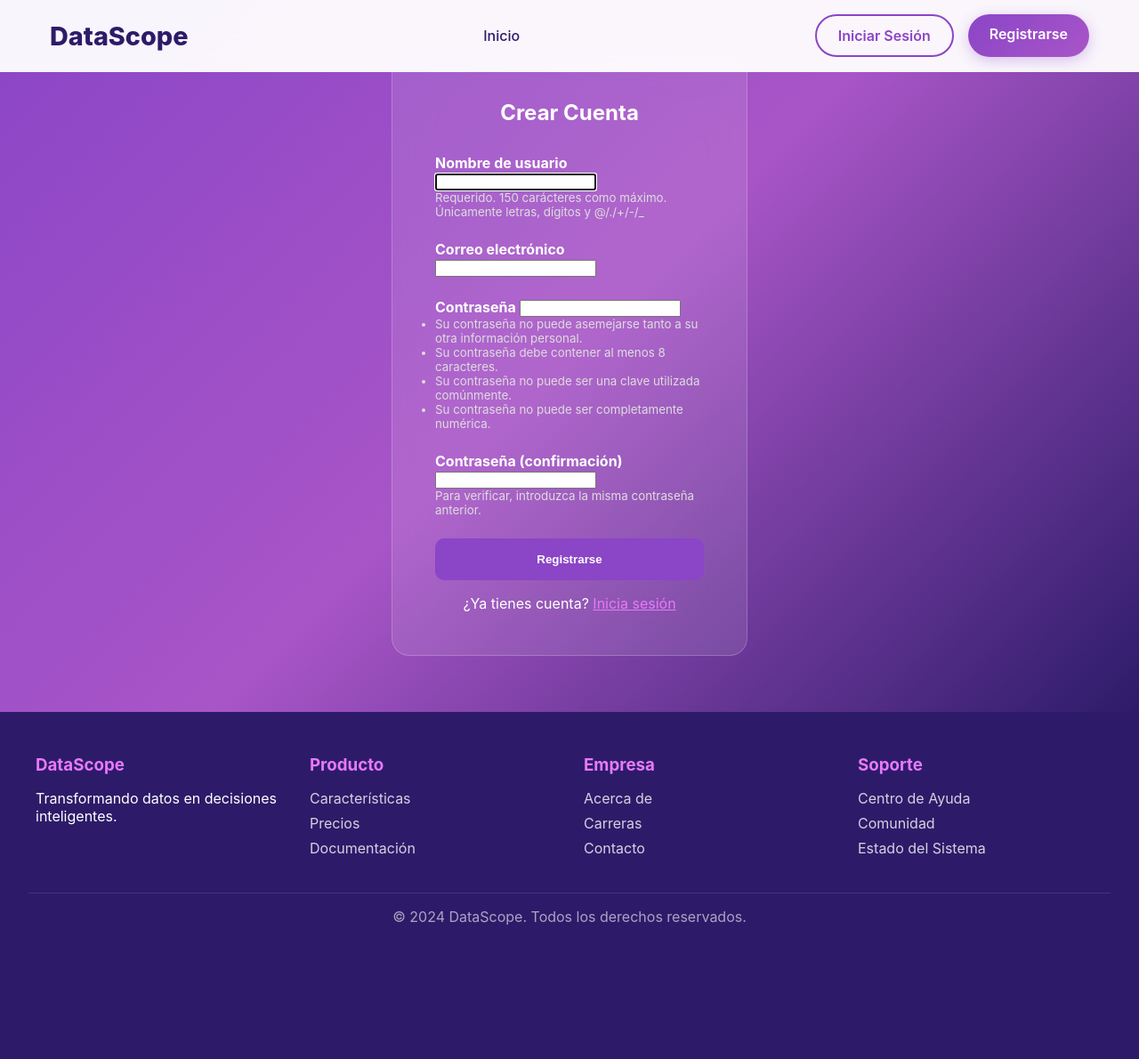
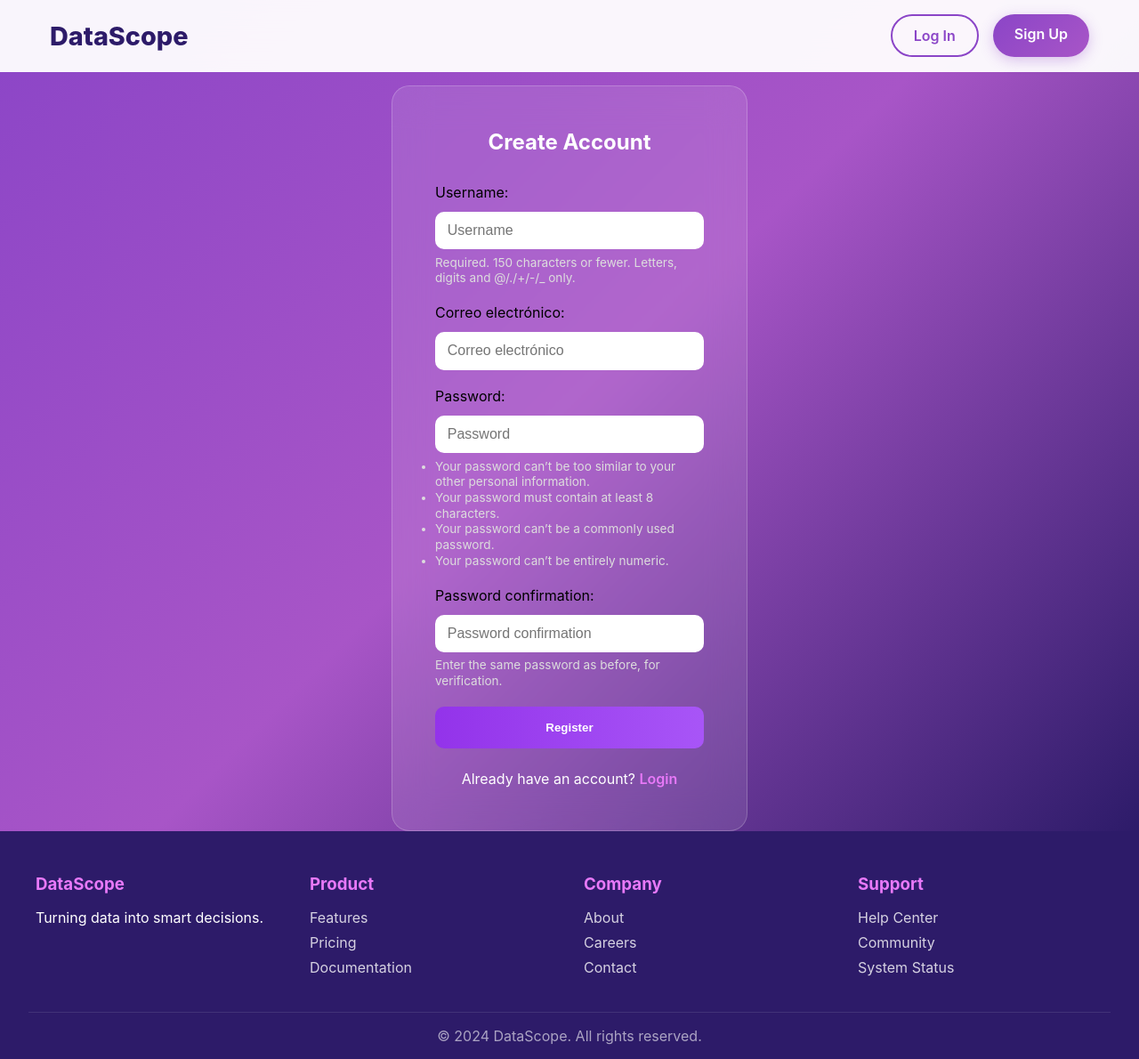
Before and after one commit to mariafer26/DataScope, a Django app: page /register/ in a window 1280 px wide. Shown: the whole page at 89% size. Before the commit the page ends 1039 px from the top, so only its background shows below. Run offline with Django 4.2, Linux system fonts and the light colour scheme.

Commit message:
Improved front and flow

```diff
--- a/Data/templates/base.html
+++ b/Data/templates/base.html
@@ -440,17 +440,17 @@
             <a href="{% url 'home' %}" class="logo">DataScope</a>
             <nav>
                 <ul class="nav-links">
-                    <li><a href="{% url 'home' %}">Inicio</a></li>
+                    {% if request.resolver_match.url_name != 'login' and request.resolver_match.url_name != 'register' %}
+                    <li><a href="{% url 'home' %}">Home</a></li>
                     {% if request.resolver_match.url_name == 'home' %}
-                    <li><a href="#features">Características</a></li>
-                    {% if user.is_authenticated %}
-                    <li><a href="#funcionalities">Funcionalidades</a></li>
-                    {% endif %}
+                    <li><a href="#features">Features</a></li>
+                    <li><a href="#funcionalities">Functionalities</a></li>
                     {% else %}
                     {% if user.is_authenticated %}
-                    <li><a href="{% url 'upload_file' %}">Subir archivo</a></li>
-                    <li><a href="#">Analisis inteligente</a></li>
+                    <li><a href="{% url 'upload_file' %}">Upload file</a></li>
+                    <li><a href="#">Smart Analysis</a></li>
                     {% else %}
+                    {% endif %}
                     {% endif %}
                     {% endif %}
                 </ul>
@@ -458,13 +458,13 @@
             <div class="auth-buttons">
             {% if user.is_authenticated %}
                 <div class="user-info">
-                    <span class="nav-text">Bienvenido, {{ user.username }}</span>
+                    <span class="nav-text">Welcome, {{ user.username }}</span>
                     <a href="#" class="btn-login">Dashboard</a>
-                    <a href="{% url 'logout' %}" class="btn-register">Cerrar sesión</a>
+                    <a href="{% url 'logout' %}" class="btn-register">Logout</a>
                 </div>
             {% else %}
-                <a href="{% url 'login' %}" class="btn-login">Iniciar Sesión</a>
-                <a href="{% url 'register' %}" class="btn-register">Registrarse</a>
+                <a href="{% url 'login' %}" class="btn-login">Log In</a>
+                <a href="{% url 'register' %}" class="btn-register">Sign Up</a>
             {% endif %}
             </div>
         </div>
@@ -479,9 +479,7 @@
                 <div class="hero-text">
                     <h1 class="hero-title">Data<br>Scope</h1>
                     <p class="hero-subtitle">Your data, smarter</p>
-                    <p style="opacity: 0.8; margin-bottom: 2rem;">Transforma tus datos en insights poderosos con nuestra plataforma de análisis inteligente.</p>
-
-
+                    <p style="opacity: 0.8; margin-bottom: 2rem;">Transform your data into powerful insights with our intelligent analysis platform.</p>
                 </div>
 
                 <div class="hero-visual">
@@ -490,21 +488,21 @@
                             <div class="card-icon">📊</div>
                             <div class="card-content">
                                 <h3 class="card-title">Analytics</h3>
-                                <p class="card-description">Visualiza tus datos con gráficos interactivos y dashboards personalizables</p>
+                                <p class="card-description">Visualize your data with interactive charts and customizable dashboards</p>
                             </div>
                         </div>
                         <div class="floating-card">
                             <div class="card-icon">🤖</div>
                             <div class="card-content">
                                 <h3 class="card-title">AI Insights</h3>
-                                <p class="card-description">Descubre patrones ocultos con inteligencia artificial</p>
+                                <p class="card-description">Discover hidden patterns with artificial intelligence</p>
                             </div>
                         </div>
                         <div class="floating-card">
                             <div class="card-icon">⚡</div>
                             <div class="card-content">
                                 <h3 class="card-title">Real-time</h3>
-                                <p class="card-description">Datos actualizados en tiempo real</p>
+                                <p class="card-description">Data updated in real time</p>
                             </div>
                         </div>
                     </div>
@@ -514,38 +512,58 @@
 
         <!-- Features Section -->
         <section id="features" class="features">
-            <h2 class="section-title">Características Principales</h2>
+            <h2 class="section-title">Main Features</h2>
             <div class="features-grid">
                 <div class="feature-card">
                     <div class="feature-icon">📈</div>
-                    <h3 class="feature-title">Análisis Avanzado</h3>
-                    <p class="feature-description">Herramientas de análisis potentes para extraer insights valiosos de tus datos.</p>
+                    <h3 class="feature-title">Advanced Analysis</h3>
+                    <p class="feature-description">Powerful analysis tools to extract valuable insights from your data.</p>
                 </div>
                 <div class="feature-card">
                     <div class="feature-icon">🔄</div>
-                    <h3 class="feature-title">Integración Fácil</h3>
-                    <p class="feature-description">Conecta todas tus fuentes de datos en una sola plataforma unificada.</p>
+                    <h3 class="feature-title">Easy Integration</h3>
+                    <p class="feature-description">Connect all your data sources into one unified platform.</p>
                 </div>
                 <div class="feature-card">
                     <div class="feature-icon">🛡️</div>
-                    <h3 class="feature-title">Seguridad Total</h3>
-                    <p class="feature-description">Protección de nivel empresarial para mantener tus datos seguros.</p>
+                    <h3 class="feature-title">Total Security</h3>
+                    <p class="feature-description">Enterprise-level protection to keep your data safe.</p>
                 </div>
             </div>
         </section>
+
+
         {% if user.is_authenticated %}
         <section id="funcionalities" class="features">
-            <h2 class="section-title">Funcionalidades Principales</h2>
+            <h2 class="section-title">Main Functionalities</h2>
             <div class="features-grid">
                 <a href="{% url 'upload_file' %}">
                 <div class="feature-card">
                     <div class="feature-icon">🔄</div>
-                    <h3 class="feature-title">Sube tus archivos</h3>
+                    <h3 class="feature-title">Upload your files</h3>
                 </div>
                 </a>
                 <div class="feature-card">
                     <div class="feature-icon">📈</div>
-                    <h3 class="feature-title">Análisis inteligentes</h3>
+                    <h3 class="feature-title">Smart analysis</h3>
+                </div>
+                </a>
+            </div>
+        </section>
+        {% else %}
+        <section id="funcionalities" class="features">
+            <h2 class="section-title">Main Functionalities</h2>
+            <div class="features-grid">
+                <a href="{% url 'login' %}">
+                <div class="feature-card">
+                    <div class="feature-icon">🔄</div>
+                    <h3 class="feature-title">Upload your files</h3>
+                </div>
+                </a>
+                <a href="{% url 'login' %}">
+                <div class="feature-card">
+                    <div class="feature-icon">📈</div>
+                    <h3 class="feature-title">Smart analysis</h3>
                 </div>
                 </a>
             </div>
@@ -559,32 +577,31 @@
         <div class="footer-content">
             <div class="footer-section">
                 <h3>DataScope</h3>
-                <p>Transformando datos en decisiones inteligentes.</p>
+                <p>Turning data into smart decisions.</p>
             </div>
             <div class="footer-section">
-                <h3>Producto</h3>
-                <a href="#features">Características</a>
-                <a href="#pricing">Precios</a>
-                <a href="#docs">Documentación</a>
+                <h3>Product</h3>
+                <a href="#features">Features</a>
+                <a href="#pricing">Pricing</a>
+                <a href="#docs">Documentation</a>
             </div>
             <div class="footer-section">
-                <h3>Empresa</h3>
-                <a href="#about">Acerca de</a>
-                <a href="#careers">Carreras</a>
-                <a href="#contact">Contacto</a>
+                <h3>Company</h3>
+                <a href="#about">About</a>
+                <a href="#careers">Careers</a>
+                <a href="#contact">Contact</a>
             </div>
             <div class="footer-section">
-                <h3>Soporte</h3>
-                <a href="#help">Centro de Ayuda</a>
-                <a href="#community">Comunidad</a>
-                <a href="#status">Estado del Sistema</a>
+                <h3>Support</h3>
+                <a href="#help">Help Center</a>
+                <a href="#community">Community</a>
+                <a href="#status">System Status</a>
             </div>
         </div>
         <div class="footer-bottom">
-            <p>&copy; 2024 DataScope. Todos los derechos reservados.</p>
+            <p>&copy; 2024 DataScope. All rights reserved.</p>
         </div>
     </footer>
-
     {% block extra_js %}{% endblock %}
 
     <script>
--- a/Data/templates/register.html
+++ b/Data/templates/register.html
@@ -3,53 +3,75 @@
 {% block title %}Registro - DataScope{% endblock %}
 
 {% block content %}
-<div style="min-height: 100vh; padding: 3rem 1rem; display: flex; align-items: center; justify-content: center; background: linear-gradient(135deg, #8B45C7 0%, #A855C7 50%, #2D1B69 100%); box-sizing: border-box;">
-
-    <div style="background: rgba(255, 255, 255, 0.1); backdrop-filter: blur(20px); border: 1px solid rgba(255, 255, 255, 0.2); border-radius: 20px; padding: 3rem; width: 100%; max-width: 400px;">
-        <h2 style="color: white; text-align: center; margin-bottom: 2rem;">Crear Cuenta</h2>
+<div style="min-height: 100vh; display: flex; align-items: center; justify-content: center; background: linear-gradient(135deg, #8B45C7 0%, #A855C7 50%, #2D1B69 100%);">
+    <div style="background: rgba(255, 255, 255, 0.1); backdrop-filter: blur(20px); border: 1px solid rgba(255, 255, 255, 0.2); border-radius: 20px;margin-top: 6rem; padding: 3rem; width: 100%; max-width: 400px;">
+        <h2 style="color: white; text-align: center; margin-bottom: 2rem;">Create Account</h2>
 
         {% if messages %}
             {% for message in messages %}
-                <div style="background: rgba(0, 255, 0, 0.2); color: white; padding: 1rem; border-radius: 10px; margin-bottom: 1rem;">
+                <div style="background: rgba(0, 255, 0, 0.4); color: white; padding: 1rem; border-radius: 10px; margin-bottom: 1rem;">
                     {{ message }}
                 </div>
             {% endfor %}
         {% endif %}
 
-        <form method="post">
+        <form method="post" style="display: flex; flex-direction: column; gap: 1.2rem;">
             {% csrf_token %}
 
+            <!-- Form fields -->
             {% for field in form %}
-                <div style="margin-bottom: 1.5rem;">
-                    <label for="{{ field.id_for_label }}" style="color: white; font-weight: bold;">{{ field.label }}</label>
-                    {{ field }}
+                <div style="position: relative;">
+                    {{ field.label_tag }}
+                    <input
+                        type="{{ field.field.widget.input_type }}"
+                        name="{{ field.html_name }}"
+                        value="{{ field.value|default_if_none:'' }}"
+                        placeholder="{{ field.label }}"
+                        style="
+                            margin-top: 12px;
+                            width: 100%;
+                            padding: 0.7rem 0.8rem;
+                            border-radius: 10px;
+                            border: 1px solid rgba(255, 255, 255, 0.3);
+                            background: rgba(255, 255, 255, 1);
+                            color: black;
+                            font-size: 1rem;
+                            outline: none;
+                            transition: all 0.3s ease;
+                        "
+                    >
 
                     {% if field.help_text %}
-                        <small style="display:block; color: #ddd;">{{ field.help_text }}</small>
+                        <small style="display:block; margin-top: 0.4rem; color: #ddd; font-size: 0.85rem; line-height: 1.3;">
+                            {{ field.help_text|safe }}
+                        </small>
                     {% endif %}
 
-                    {% for error in field.errors %}
-                        <small style="color: #ffcccc; display:block;">{{ error }}</small>
-                    {% endfor %}
+                    {% if field.errors %}
+                        <div style="color: hsl(0, 64%, 31%); font-size: 0.9rem; margin-top: 0.4rem;">
+                            {{ field.errors|striptags }}
+                        </div>
+                    {% endif %}
                 </div>
             {% endfor %}
 
+            <!-- General errors -->
             {% if form.non_field_errors %}
-                <div style="color: #ffcccc; margin-bottom: 1rem;">
-                    {% for error in form.non_field_errors %}
-                        <small>{{ error }}</small><br>
-                    {% endfor %}
+                <div style="color: hsl(0, 64%, 31%); font-size: 0.9rem; margin-bottom: 1rem;">
+                    {{ form.non_field_errors }}
                 </div>
             {% endif %}
 
-            <button type="submit" style="width: 100%; padding: 1rem; background: #8B45C7; color: white; border: none; border-radius: 10px; font-weight: 600; cursor: pointer;">
-                Registrarse
+            <!-- Button -->
+            <button type="submit" style="width: 100%; padding: 1rem; background: linear-gradient(90deg, #9333EA, #A855F7); color: white; border: none; border-radius: 10px; font-weight: 600; cursor: pointer; transition: transform 0.2s ease;">
+                Register
             </button>
         </form>
 
-        <p style="color: white; text-align: center; margin-top: 1rem;">
-            ¿Ya tienes cuenta? <a href="{% url 'login' %}" style="color: #E879F9;">Inicia sesión</a>
+        <p style="color: white; text-align: center; margin-top: 1.5rem;">
+            Already have an account? <a href="{% url 'login' %}" style="color: #E879F9; text-decoration: none; font-weight: 600;">Login</a>
         </p>
     </div>
 </div>
+
 {% endblock %}
--- a/Data/views.py
+++ b/Data/views.py
@@ -12,47 +12,53 @@
 from . import ai_services
 from sqlalchemy import create_engine, text
 from django.conf import settings
+from django.utils import translation
+
 
 def home(request):
     return render(request, 'base.html')
 
 
 def login_view(request):
-    if request.method == 'POST':
-        form = AuthenticationForm(request, data=request.POST)
-        if form.is_valid():
-            username = form.cleaned_data.get('username')
-            password = form.cleaned_data.get('password')
-            user = authenticate(username=username, password=password)
-            if user is not None:
-                login(request, user)
-                messages.success(request, f"¡Bienvenido, {username}!")
-                return redirect('/upload/')
+    with translation.override('en'):
+        if request.method == 'POST':
+            form = AuthenticationForm(request, data=request.POST)
+            if form.is_valid():
+                username = form.cleaned_data.get('username')
+                password = form.cleaned_data.get('password')
+                user = authenticate(username=username, password=password)
+                if user is not None:
+                    login(request, user)
+                    messages.success(request, f"¡Bienvenido, {username}!")
+                    return redirect('home')
 
-
+                else:
+                    messages.error(request, "Usuario o contraseña inválidos.")
             else:
                 messages.error(request, "Usuario o contraseña inválidos.")
         else:
-            messages.error(request, "Usuario o contraseña inválidos.")
-    else:
-        form = AuthenticationForm()
+            form = AuthenticationForm()
 
-    return render(request, 'login.html', {'form': form})
+        return render(request, 'login.html', {'form': form})
 
 
 def register_view(request):
-    if request.method == 'POST':
-        form = CustomUserCreationForm(request.POST)
-        if form.is_valid():
-            form.save()
-            return redirect('login')
-    else:
-        form = CustomUserCreationForm()
-    return render(request, 'register.html', {'form': form})
+    with translation.override('en'):
+        if request.method == 'POST':
+            form = CustomUserCreationForm(request.POST)
+            if form.is_valid():
+                user = form.save()
+                login(request, user)
+                return redirect('home')
+        else:
+            form = CustomUserCreationForm()
+        return render(request, 'register.html', {'form': form})
+
 
 def logout_view(request):
     logout(request)
     return redirect("home")
+
 
 def _sanitize_table_name(name):
     # Remove the extension
@@ -63,6 +69,7 @@
     if name[0].isdigit():
         name = '_' + name
     return name
+
 
 def upload_file_view(request):
     if request.method == "POST":
@@ -97,19 +104,34 @@
     try:
         if ext == '.csv':
             try:
-                df = pd.read_csv(file_path, encoding='utf-8-sig', sep=None, engine='python')
+                df = pd.read_csv(
+                    file_path,
+                    encoding='utf-8-sig',
+                    sep=None,
+                    engine='python'
+                )
             except Exception:
-                df = pd.read_csv(file_path, encoding='latin-1', sep=None, engine='python')
+                df = pd.read_csv(
+                    file_path,
+                    encoding='latin-1',
+                    sep=None,
+                    engine='python'
+                )
         else:
             df = pd.read_excel(file_path, engine='openpyxl')
 
-        table_html = df.head(20).to_html(index=False, classes="data-table", border=0)
+        table_html = df.head(20).to_html(
+            index=False,
+            classes="data-table",
+            border=0
+        )
 
         numeric_df = df.select_dtypes(include="number")
         stats_checked = True
 
         if numeric_df.empty:
             df_coerced = df.copy()
+
             def _coerce_to_numeric(series: pd.Series) -> pd.Series:
                 t = series.astype(str).str.replace(r'\s|\u00A0', '', regex=True)
                 num1 = pd.to_numeric(t, errors="coerce")
```
Also changed, not shown: Data/forms.py (+22 -9 lines), Data/templates/analyze.html (+4 -4 lines), Data/templates/login.html (+40 -8 lines), Data/templates/upload.html (+5 -10 lines).
